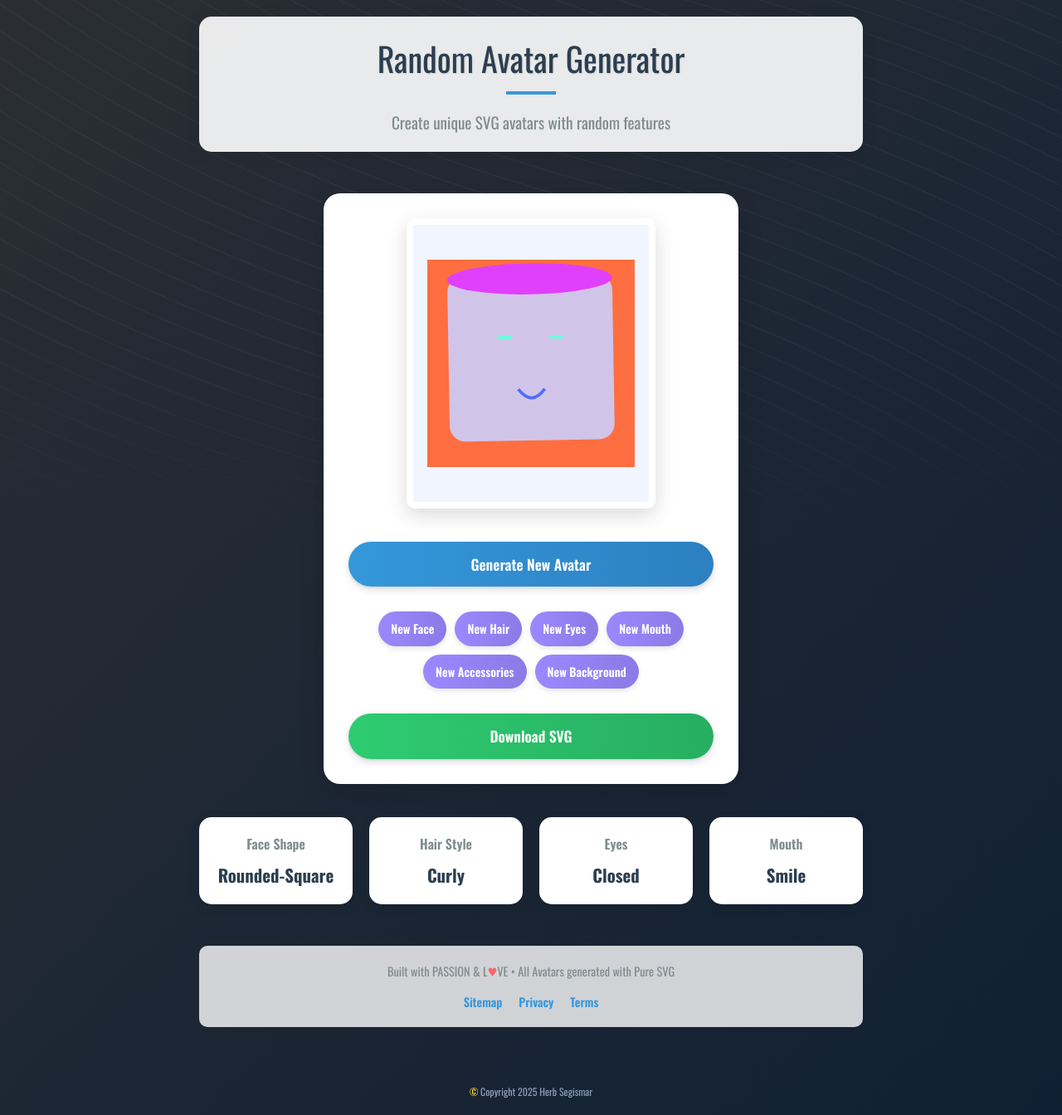
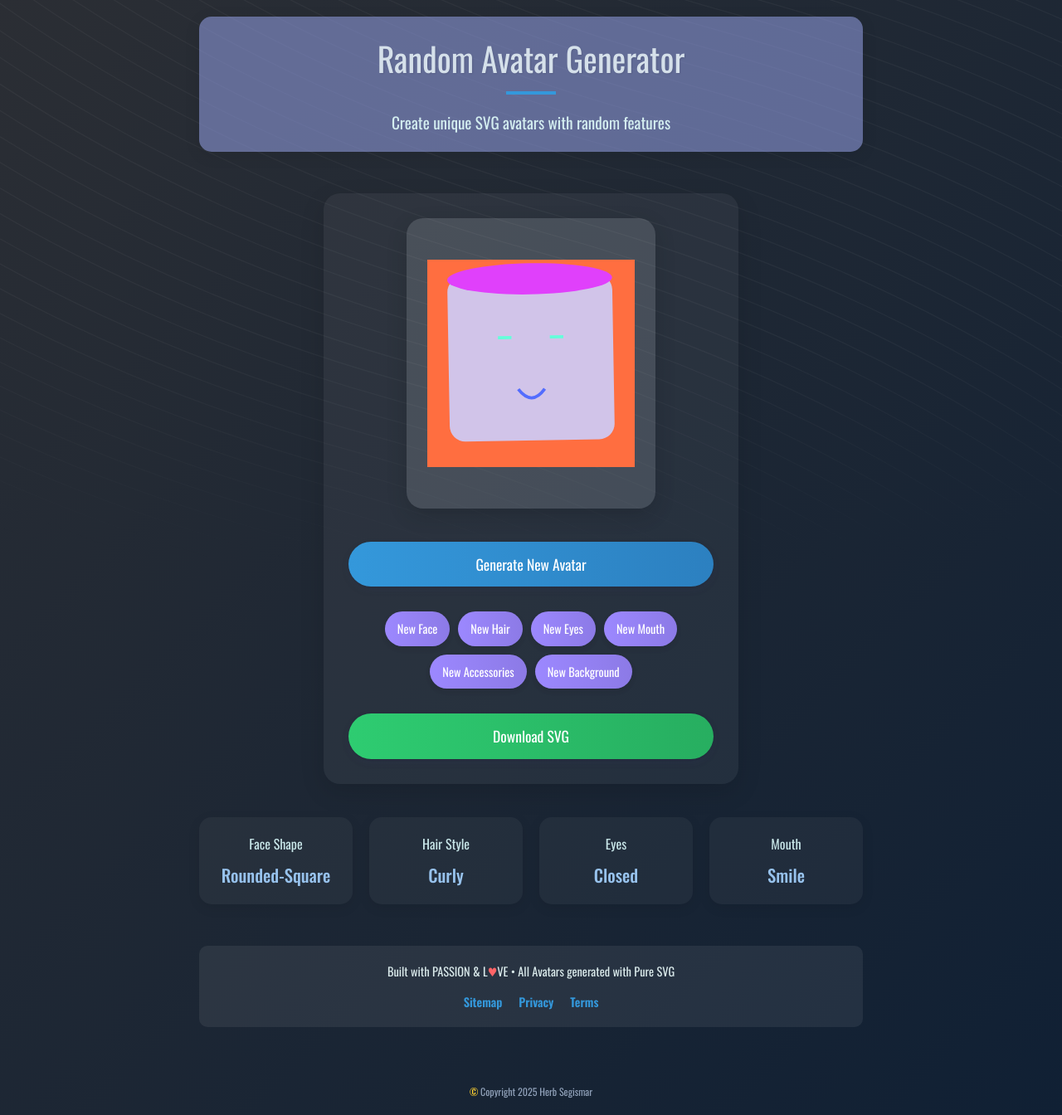
Before and after one commit to HerbertSegismar/online-avatar-gen, a React (Vite) app: page / in a window 1280 px wide. Shown: the whole page at 83% size. Built offline with nearby package versions, Linux system fonts and the light colour scheme.

Commit message:
Glassy effects

```diff
--- a/src/index.css
+++ b/src/index.css
@@ -31,7 +31,7 @@ header {
   margin-bottom: 20px;
   padding: 20px;
   border-radius: 15px;
-  background: rgba(255, 255, 255, 0.9);
+  background: hsla(232, 55%, 72%, 0.58);
   box-shadow: 0 4px 20px rgba(0, 0, 0, 0.08);
   width: 100%;
   max-width: 800px;
@@ -40,13 +40,13 @@ header {
 header h1 {
   font-size: 2.5rem;
   margin-bottom: 10px;
-  color: #2c3e50;
+  color: #d5e0eaff;
   text-shadow: 1px 1px 2px rgba(0,0,0,0.1);
 }
 
 header p {
   font-size: 1.2rem;
-  color: #7f8c8d;
+  color: #d4eef0ff;
   max-width: 600px;
   margin: 0 auto;
 }
@@ -64,7 +64,7 @@ header p {
   flex-direction: column;
   align-items: center;
   gap: 20px;
-  background: white;
+  background: rgba(255, 255, 255, 0.05);
   border-radius: 20px;
   padding: 30px;
   box-shadow: 0 10px 30px rgba(0, 0, 0, 0.12);
@@ -78,11 +78,10 @@ header p {
   display: flex;
   justify-content: center;
   align-items: center;
-  border-radius: 10px;
+  border-radius: 20px;
   overflow: visible;
   box-shadow: 0 8px 25px rgba(0, 0, 0, 0.15);
-  background: #f0f5ff;
-  border: 8px solid white;
+  background: #f0f5ff24;
 }
 
 .controls {
@@ -99,7 +98,7 @@ header p {
   border: none;
   border-radius: 50px;
   cursor: pointer;
-  font-weight: 600;
+  font-weight: 400;
   transition: all 0.3s ease;
   box-shadow: 0 4px 8px rgba(50, 50, 93, 0.15), 0 1px 3px rgba(0, 0, 0, 0.1);
 }
@@ -140,7 +139,7 @@ header p {
   border: none;
   border-radius: 30px;
   cursor: pointer;
-  font-weight: 600;
+  font-weight: 400;
   transition: all 0.3s ease;
   background: linear-gradient(to right, #9c88ff, #8c7ae6);
   color: white;
@@ -163,7 +162,7 @@ header p {
 }
 
 .feature {
-  background: white;
+  background: rgba(255, 255, 255, 0.042);
   border-radius: 15px;
   padding: 20px;
   text-align: center;
@@ -180,25 +179,25 @@ header p {
 .feature h3 {
   margin: 0;
   font-size: 1rem;
-  color: #7f8c8d;
-  font-weight: 600;
+  color: #c9e7e9ff;
+  font-weight: 400;
 }
 
 .feature p {
   margin: 10px 0 0;
   font-size: 1.3rem;
-  color: #2c3e50;
-  font-weight: 700;
+  color: #97c2ecff;
+  font-weight: 500;
   text-transform: capitalize;
 }
 
 .footer1 {
   margin-top: 20px;
   text-align: center;
-  color: #7f8c8d;
+  color: #dbebecff;
   font-size: 0.9rem;
   padding: 20px;
-  background: rgba(255, 255, 255, 0.8);
+  background: rgba(255, 255, 255, 0.07);
   border-radius: 10px;
   width: 100%;
   max-width: 800px;
```
